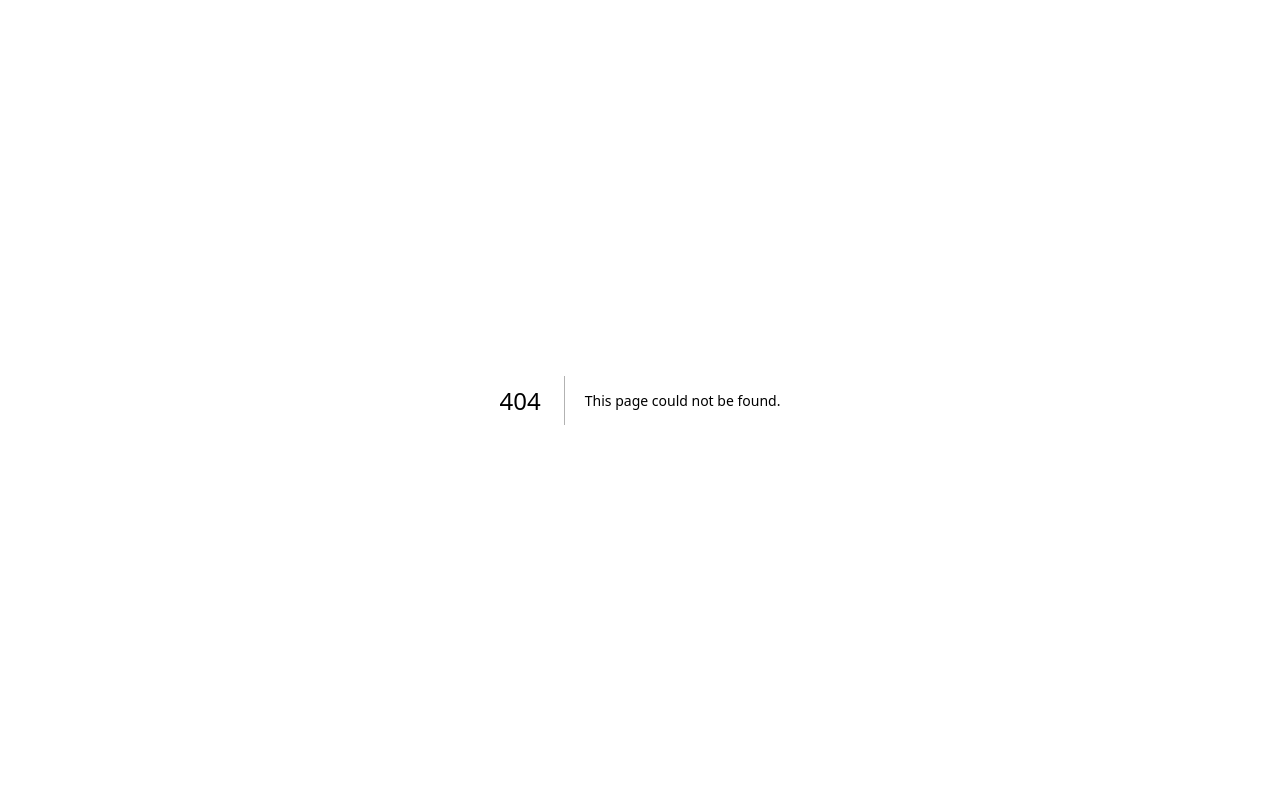
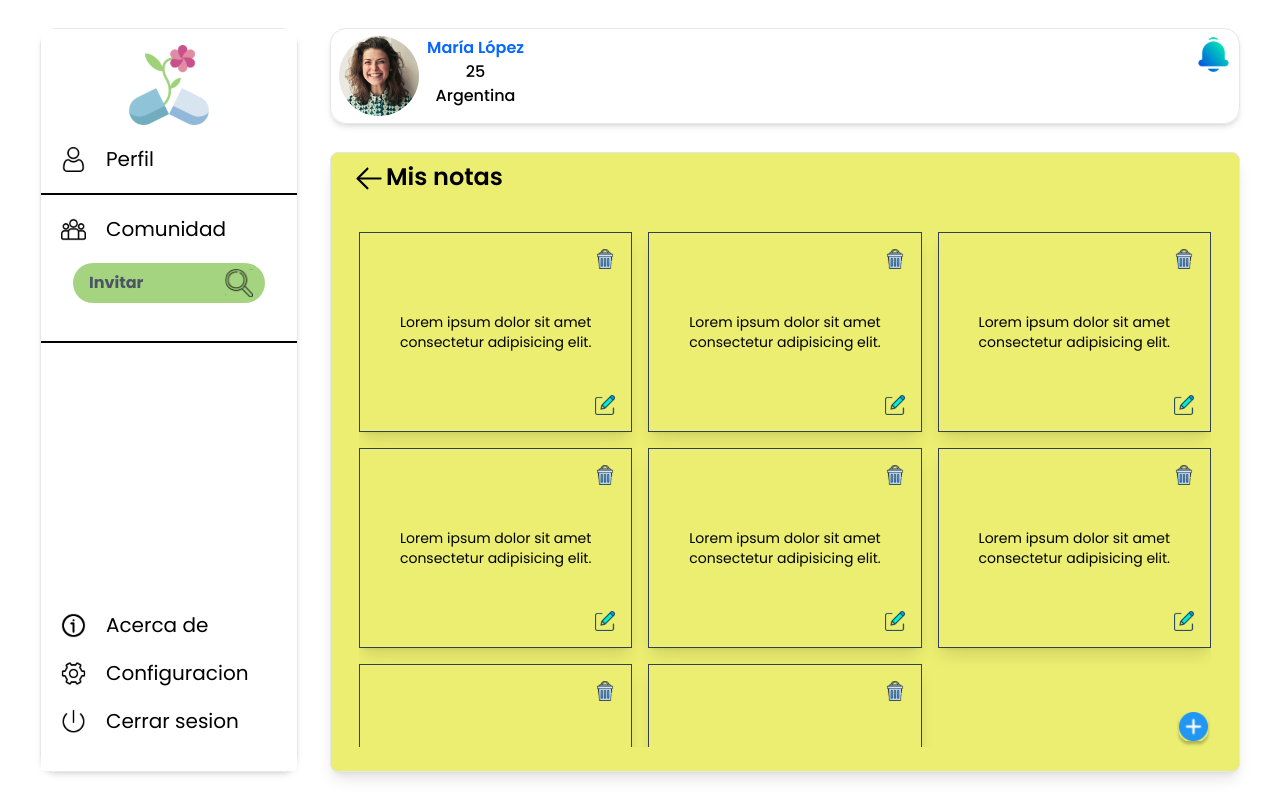
Before and after one commit to No-Country/c12-08-m-php-react, a Next.js app in the folder frontend/: page /home/notes in a window 1280 px wide. Before the commit this address had no page. Built offline with nearby package versions, Linux system fonts and the light colour scheme.

Commit message:
style changes

```diff
--- /dev/null
+++ b/frontend/app/home/notes/create/page.tsx
@@ -0,0 +1,5 @@
+const page = () => {
+  return <div>page</div>;
+};
+
+export default page;
--- /dev/null
+++ b/frontend/app/home/notes/page.tsx
@@ -0,0 +1,12 @@
+import { GenericContainer } from '@/components';
+import Notes from '@/components/NotesModule/Notes';
+
+const page = () => {
+  return (
+    <GenericContainer title='Mis notas' color='yellow' colortitle='black'>
+      <Notes />
+    </GenericContainer>
+  );
+};
+
+export default page;
--- a/frontend/components/Dashboard/Dashboard.tsx
+++ b/frontend/components/Dashboard/Dashboard.tsx
@@ -1,6 +1,5 @@
 import { CalendarModule } from '@/components';
-
-import Notes from '../Notes/Notes';
+import Notes from '../NotesModule/Notes';
 
 // Every module displayed within the Dashboard must be wrapped by DashboardModule component
 
--- /dev/null
+++ b/frontend/components/NotesForm/NotesForm.tsx
@@ -0,0 +1,9 @@
+import React from 'react'
+
+const NotesForm = () => {
+  return (
+    <div>NotesForm</div>
+  )
+}
+
+export default NotesForm
--- a/frontend/components/Notes/Notes.tsx
+++ b/frontend/components/NotesModule/Notes.tsx
@@ -44,11 +44,9 @@ const Notes = ({ small }: Props) => {
   const lastNote = mock[mock.length - 1];
   return (
     <div
-      className={`relative rounded-xl p-2 py-4 md:bg-yellow h-screen md:h-full object-none ${
-        small && ' flex flex-col'
+      className={`relative rounded-xl p-5 h-screen md:h-full object-none ${
+        small && ' flex flex-col bg-yellow'
       }`}>
-      <p className=' text-3xl text-center py-2 font-bold'>Notas</p>
-
       {small ? (
         <div className=' w-full '>
           <NItem
@@ -60,7 +58,7 @@ const Notes = ({ small }: Props) => {
         </div>
       ) : (
         <div
-          className={` grid grid-cols-2 md:grid-cols-3 xl:grid-cols-4 gap-4 overflow-y-auto h-4/5 py-5 `}>
+          className={` grid grid-cols-2 md:grid-cols-3 xl:grid-cols-4 gap-4 overflow-y-auto h-full py-5 `}>
           {mock.map(item => (
             <NItem key={item.id} id={item.id} description={item.description} />
           ))}
@@ -71,8 +69,8 @@ const Notes = ({ small }: Props) => {
         width={35}
         height={35}
         alt='Add Note'
-        className={` md:bottom-1 md:right-1 bottom-5 right-5 cursor-pointer ${
-          small ? 'static self-end py-2 mt-auto' : 'absolute'
+        className={` md:bottom-5 md:right-5 bottom-5 right-5 cursor-pointer ${
+          small ? 'static self-end py-2 mt-auto' : 'absolute  '
         }`}
       />
     </div>
--- a/frontend/components/Notes/components/NItem.tsx
+++ b/frontend/components/NotesModule/components/NItem.tsx
@@ -10,12 +10,12 @@ interface Props {
 const NItem = ({ id, description, small }: Props) => {
   return (
     <div
-      className={`flex flex-col justify-center bg-yellow w-full rounded-2xl text-center shadow-md drop-shadow-lg
-                  md:border md:border-slate-500 text-sm ${
-                    small
-                      ? '  h-full text-sm p-2 py-4 overflow-hidden flex-nowrap text-ellipsis'
-                      : ' p-5 min-h-[150px]'
-                  }`}>
+      className={` relative min-w-[150px] min-h-[200px] flex flex-col justify-center bg-yellow w-full text-center shadow-lg border border-slate-700
+                   text-sm ${
+                     small
+                       ? '  h-full text-sm p-2 py-4 overflow-hidden flex-nowrap text-ellipsis'
+                       : ' p-5 min-h-[150px]'
+                   }`}>
       <Image
         src='/svg/plan-edit.svg'
         width={20}
```
